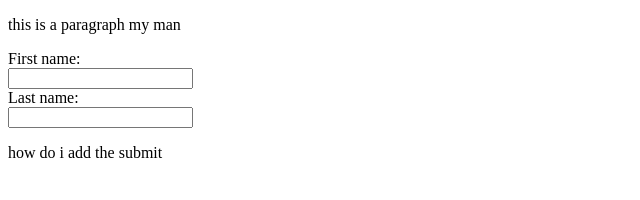
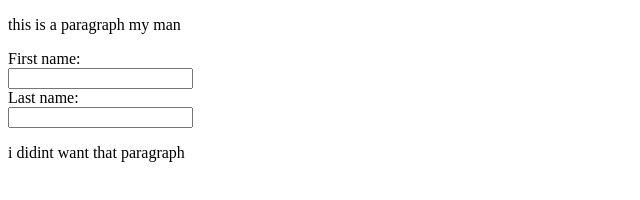
Before and after one commit to raymord21/love, a plain HTML site: page eddy22.html in a window 1280 px wide. Shown: the full height of the page, 0-640 px from the left. Drawn offline with Linux system fonts and the light colour scheme.

Commit message:
deleted something

```diff
--- a/eddy22.html
+++ b/eddy22.html
@@ -13,7 +13,7 @@
   Last name:<br>
   <input type="text" name="lastname">
 </form>
-<p>how do i add the submit </p>
+<p>i didint want that paragraph</p>
 
 </body>
 </html>
```
